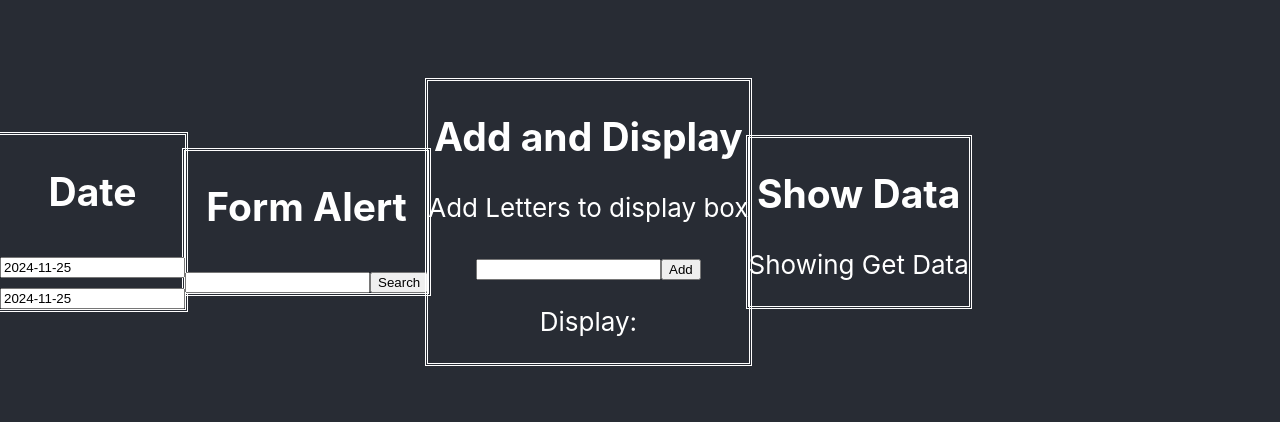
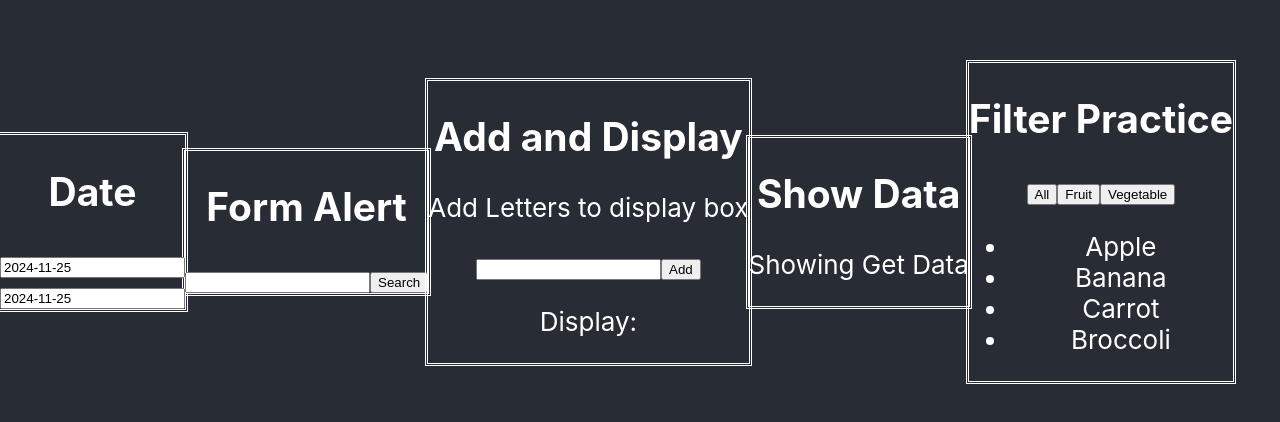
Before and after one commit to RubenV-dev/react_components, a React (Create React App) app: page / in a window 1280 px wide. Shown: the part 178-600 px from the top of the page. Built offline with nearby package versions, Linux system fonts and the light colour scheme; no server answers.

Commit message:
Adding filter practice along with other previouslt worked on components

```diff
--- a/src/App.js
+++ b/src/App.js
@@ -4,6 +4,7 @@ import DateBoxTS from './Component/date_box_ts.tsx';
 import FormBox from './Component/form_box.js';
 import InputAndDisplay from './Component/input_and_display.js';
 import ShowData from './Component/showdata.js';
+import Filter from './Component/filter.js';
 
 function App() {
   return (
@@ -27,6 +28,10 @@ function App() {
           <h2>Show Data</h2>
           <ShowData/>
         </div>
+        <div className="component">
+          <h2>Filter Practice</h2>
+          <Filter/>
+        </div>
       </header>
     </div>
   );
--- /dev/null
+++ b/src/Component/filter.js
@@ -0,0 +1,40 @@
+import React, { useState } from 'react';
+
+function Filter(){
+    //We use state here to autofill some dummy data.
+    const [items] = useState([
+        { id: 1, name: "Apple", category: "Fruit"},
+        { id: 2, name: "Banana", category: "Fruit"},
+        { id: 3, name: "Carrot", category: "Vegetable"},
+        { id: 4, name: "Broccoli", category: "Vegetable"}
+    ]);
+
+    //filter holds the different categories we can filter data by
+    const [filter, setFilter] = useState('All');
+
+    const filteredItems = items.filter((item) => {
+        if(filter === 'All') return true;
+        return item.category === filter
+    })
+
+    //Because we render the parts of the unordered list using filteredItems if there is a rerender our ul will adjust accordingly.
+    //The state we are actually changing is that of the filter variable, when a button is clicked we can change across
+    return (
+        <div>
+            <div>
+                <div>
+                    <button onClick={() => setFilter('All')}>All</button>
+                    <button onClick={() => setFilter('Fruit')}>Fruit</button>
+                    <button onClick={() => setFilter('Vegetable')}>Vegetable</button>
+                </div>
+                <ul>
+                    {filteredItems.map((item) => (
+                        <li key={item.id}>{item.name}</li>
+                    ))}
+                </ul>
+            </div>
+        </div>
+    )
+}
+
+export default Filter
```
